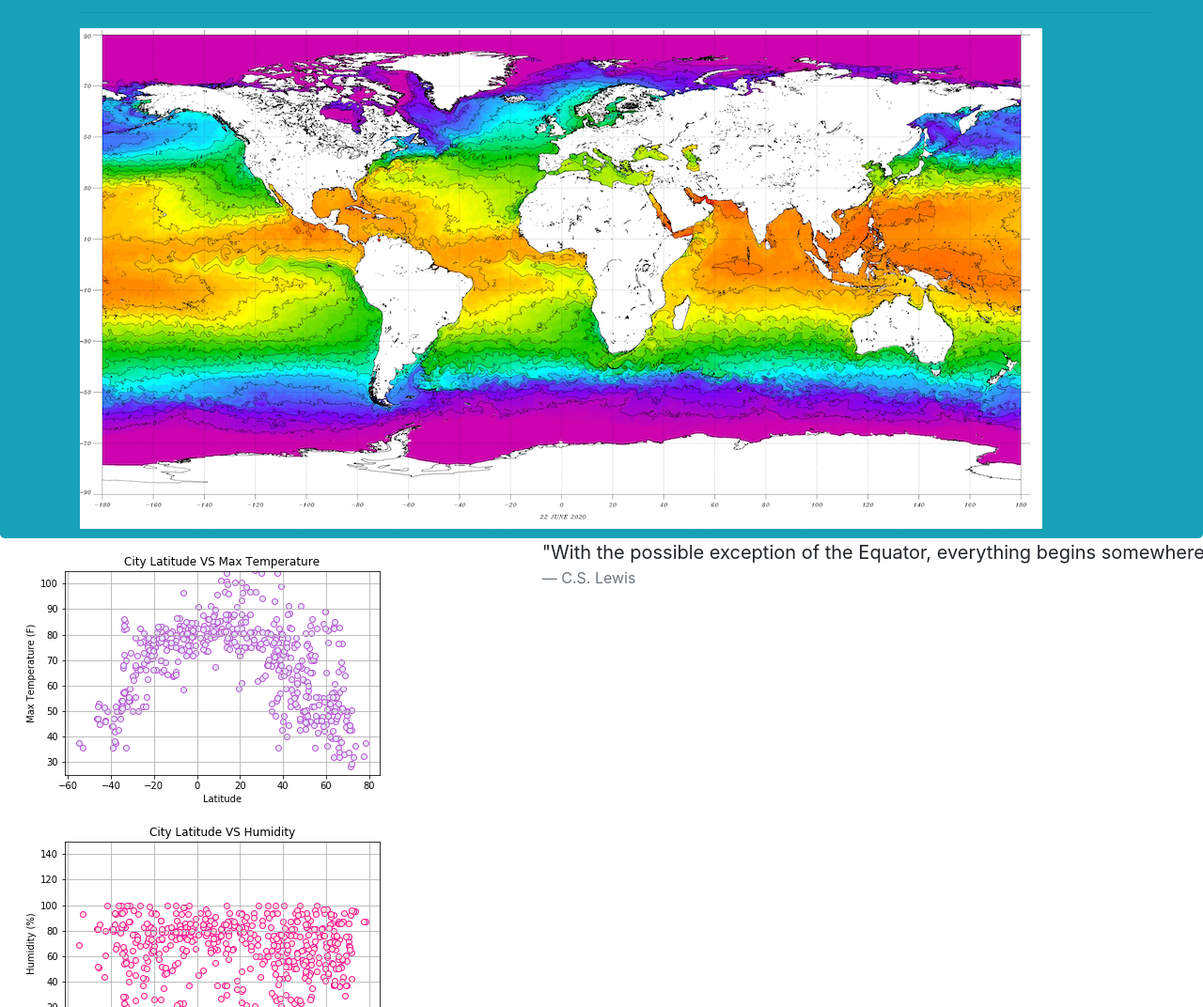
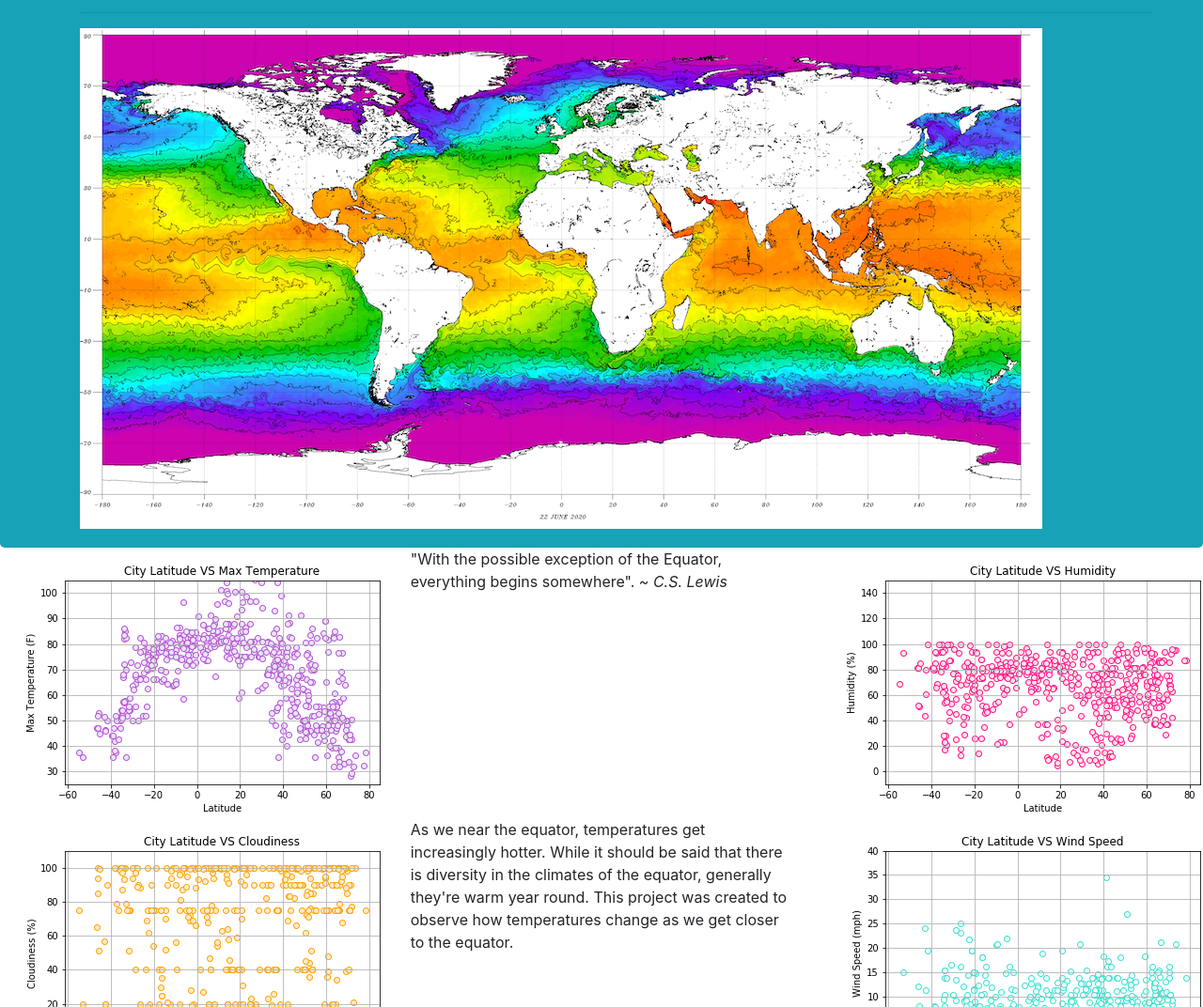
Before and after one commit to lpcwprogramming/web-design-challenge, a plain HTML site: page index.html in a window 1280 px wide. Shown: the part 228-1300 px from the top of the page at 94% size. Drawn offline with nearby package versions, Linux system fonts and the light colour scheme.

Commit message:
Fixed landing page layout

```diff
--- a/index.html
+++ b/index.html
@@ -56,10 +56,11 @@
       <div class="col-4">
           <div class="col"><img src="web-visualizations/Assets/Fig1.png" alt="City Latitude vs Max Temperature"></div>
       </div>
-      <blockquote class="blockquote">
-        <p class="mb-0">"With the possible exception of the Equator, everything begins somewhere".</p>
-        <footer class="blockquote-footer">C.S. Lewis</footer>
-      </blockquote>
+      <div class="col-4">
+          <p>"With the possible exception of the Equator, everything begins somewhere".
+            <em>~ C.S. Lewis</em>
+          </p>
+      </div>
       <div class="col-4">
           <div class="col"><img src="web-visualizations/Assets/Fig2.png" alt="City Latitude vs Humidity"></div>
       </div>
--- a/style.css
+++ b/style.css
@@ -1,5 +1,5 @@
 .jumbotron{
-    padding-bottom: 10px;
+    padding-bottom: 20px;
     margin: 0px;
 }
 
```
